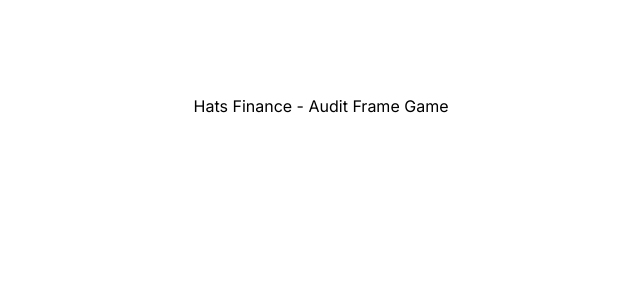
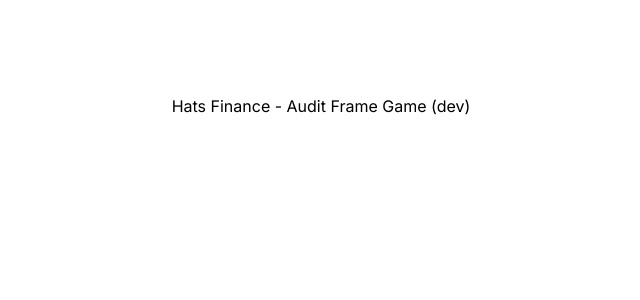
Before and after one commit to hats-finance/audit-frame-game, a Next.js app: page /1 in a window 1280 px wide. Shown: the top 300 px of the page, without its empty margins (319-959 px from the left). Built offline with nearby package versions, Linux system fonts and the light colour scheme.

Commit message:
helper env

```diff
--- a/src/app/[addressOrEditSessionId]/page.tsx
+++ b/src/app/[addressOrEditSessionId]/page.tsx
@@ -60,5 +60,5 @@
 }
 
 export default function Home() {
-  return <main className={styles.main}>Hats Finance - Audit Frame Game</main>;
+  return <main className={styles.main}>Hats Finance - Audit Frame Game ({config.env})</main>;
 }
```
Also changed, not shown: 1 other file (tests, documents, lock files or other folders).
